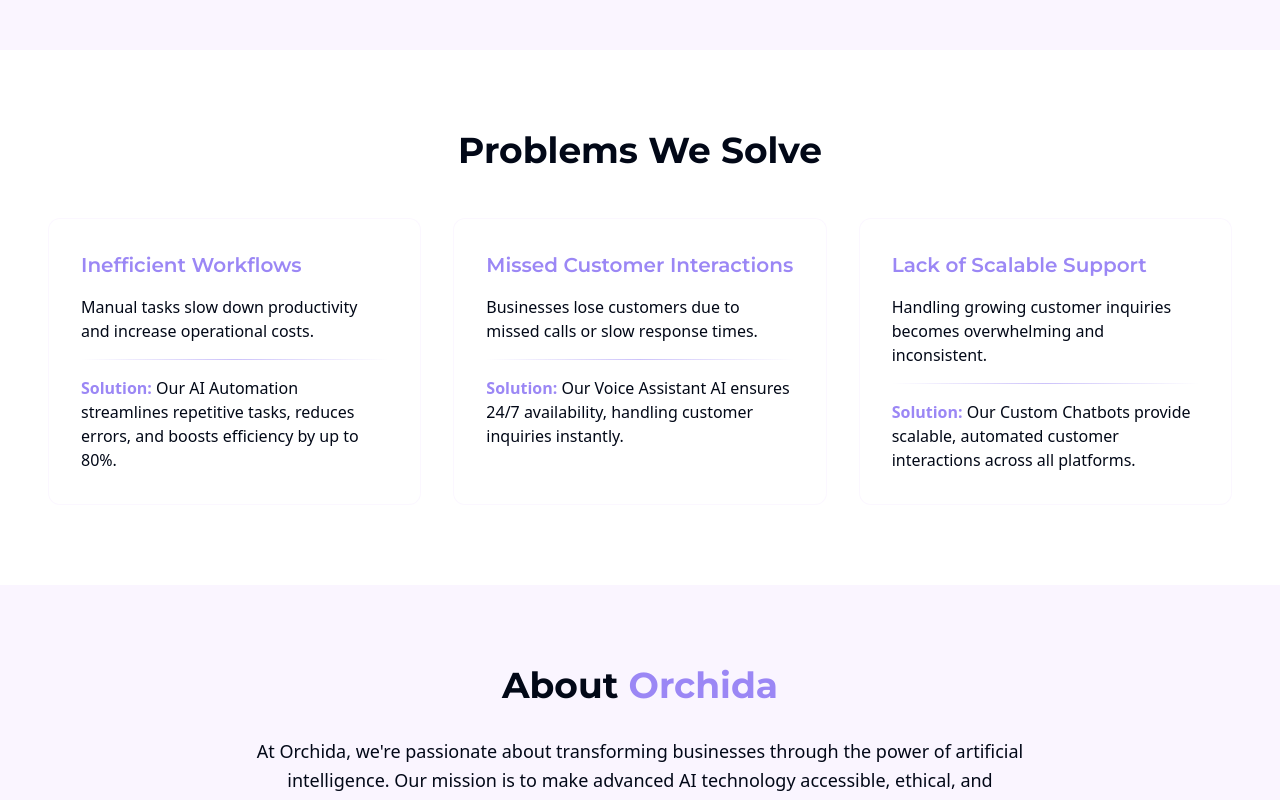
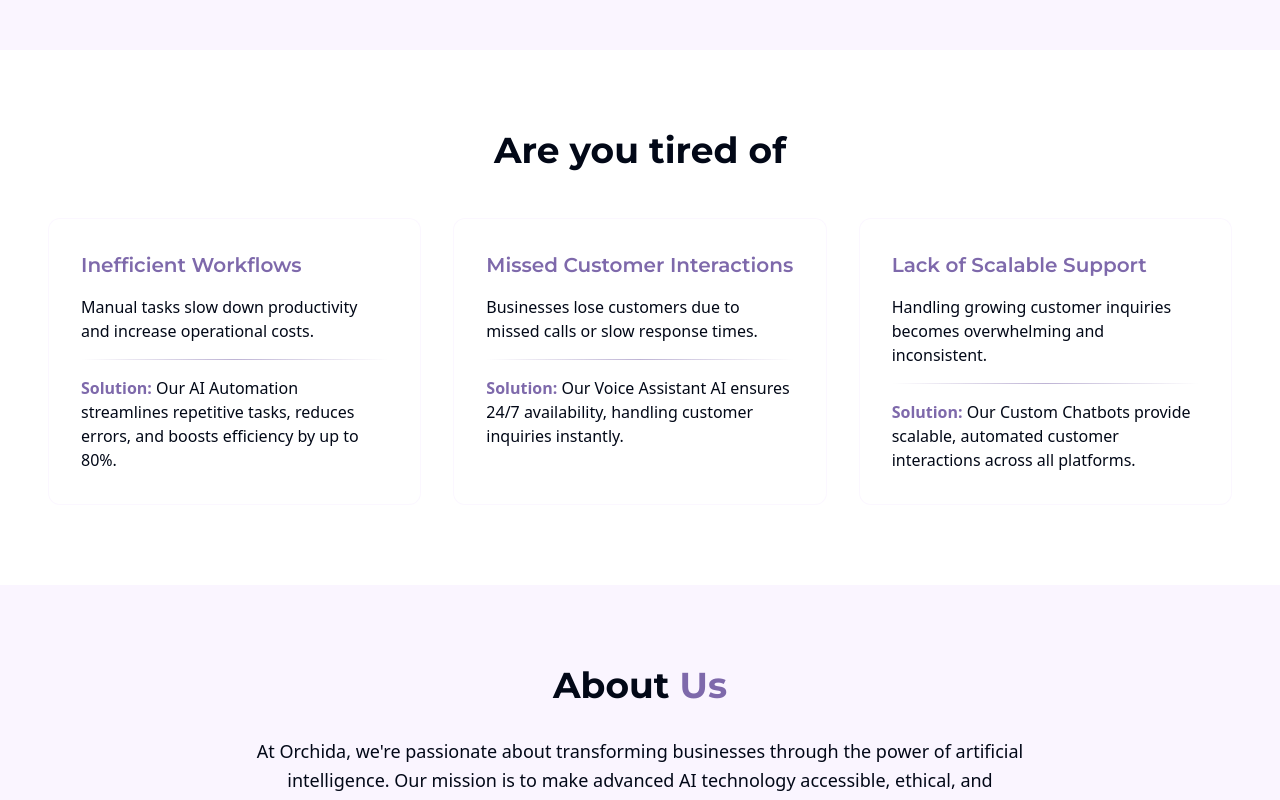
Before and after one commit to YassoBases/orchida-ai-automation-agency, a React (Vite) app: page / in a window 1280 px wide. Shown: the part 880-1680 px from the top of the page. Built offline with nearby package versions, Linux system fonts and the light colour scheme.

Commit message:
Update section titles and colors
Changed "Problems We Solve" to "Are you tired of" and "About Orchida" to "About Us". Adjusted the orchid color to a darker shade.
[skip gpt_engineer]

```diff
--- a/src/pages/Index.tsx
+++ b/src/pages/Index.tsx
@@ -84,13 +84,13 @@ const Index = () => {
       <section className="py-20 px-4">
         <div className="container mx-auto">
           <h2 className="text-3xl md:text-4xl font-montserrat font-bold text-center mb-12">
-            Problems We Solve
+            Are you tired of
           </h2>
           <div className="grid md:grid-cols-3 gap-8">
             {problems.map((item, index) => (
               <div
                 key={index}
-                className="p-8 rounded-xl bg-background/50 backdrop-blur-sm border border-orchid-200/20 hover:border-primary/50 transition-all duration-500 hover:shadow-[0_0_50px_rgba(155,135,245,0.4)] dark:hover:shadow-[0_0_50px_rgba(155,135,245,0.2)] hover:scale-105"
+                className="p-8 rounded-xl bg-background/50 backdrop-blur-sm border border-orchid-200/20 hover:border-primary/50 transition-all duration-500 hover:shadow-[0_0_50px_rgba(126,105,171,0.4)] dark:hover:shadow-[0_0_50px_rgba(126,105,171,0.2)] hover:scale-105"
               >
                 <h3 className="text-xl font-montserrat font-semibold mb-4 text-primary">
                   {item.problem}
@@ -113,7 +113,7 @@ const Index = () => {
       <section className="py-20 px-4 bg-orchid-50 dark:bg-orchid-900/10">
         <div className="container mx-auto">
           <h2 className="text-3xl md:text-4xl font-montserrat font-bold text-center mb-8">
-            About <span className="text-primary">Orchida</span>
+            About <span className="text-primary">Us</span>
           </h2>
           <div className="max-w-3xl mx-auto text-center">
             <p className="text-lg mb-6 leading-relaxed text-muted-foreground">
--- a/tailwind.config.ts
+++ b/tailwind.config.ts
@@ -20,9 +20,9 @@ export default {
         background: "hsl(var(--background))",
         foreground: "hsl(var(--foreground))",
         primary: {
-          DEFAULT: "#9b87f5",
-          dark: "#7E69AB",
-          darker: "#6E59A5",
+          DEFAULT: "#7E69AB",
+          dark: "#6E59A5",
+          darker: "#5E499F",
         },
         orchid: {
           50: "#faf5ff",
```
